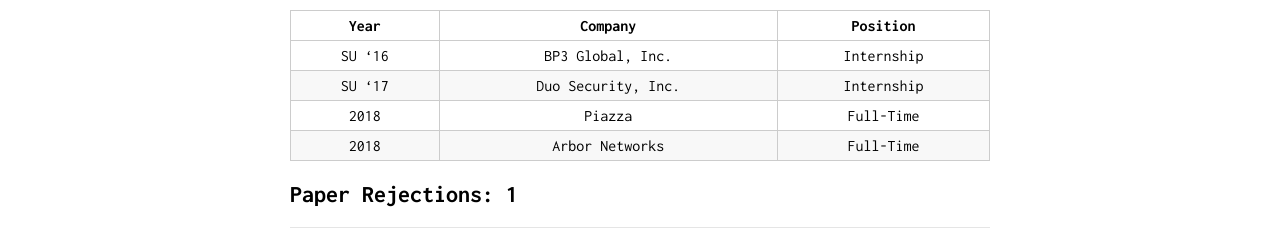
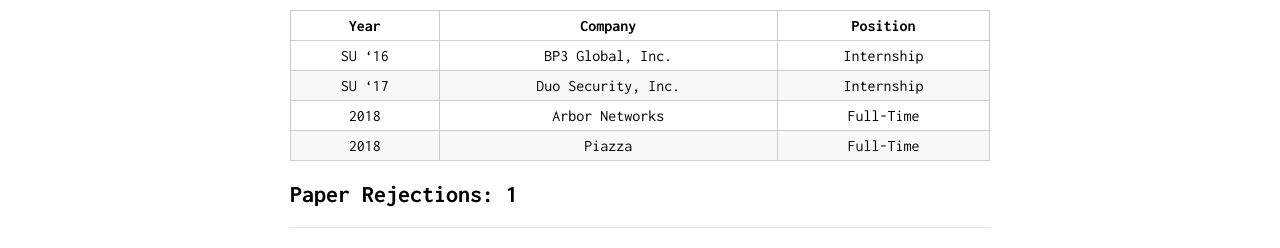
Before and after one commit to mksavic/mksavic.github.io, a Jekyll site: the page built from failures.md, in a window 1280 px wide. Shown: the part 1062-1310 px from the top of the page. Built offline with Jekyll 4.4.1, drawn with Linux system fonts in a browser that asks for light colours; our own code applies the rules of GitHub Pages for plain Markdown files.

Commit message:
fix order

```diff
--- a/failures.md
+++ b/failures.md
@@ -40,7 +40,7 @@ I've also included some things I tried, failed at, tried again, and ended up get
 |:------:|:------------------:|:----------:|
 | SU '16 |  BP3 Global, Inc.  | Internship |
 | SU '17 | Duo Security, Inc. | Internship |
+|  2018  |   Arbor Networks   | Full-Time  |
 |  2018  |       Piazza       | Full-Time  |
-|  2018  |   Arbor Networks   | Full-Time  |
 
 ## Paper Rejections: 1
```
